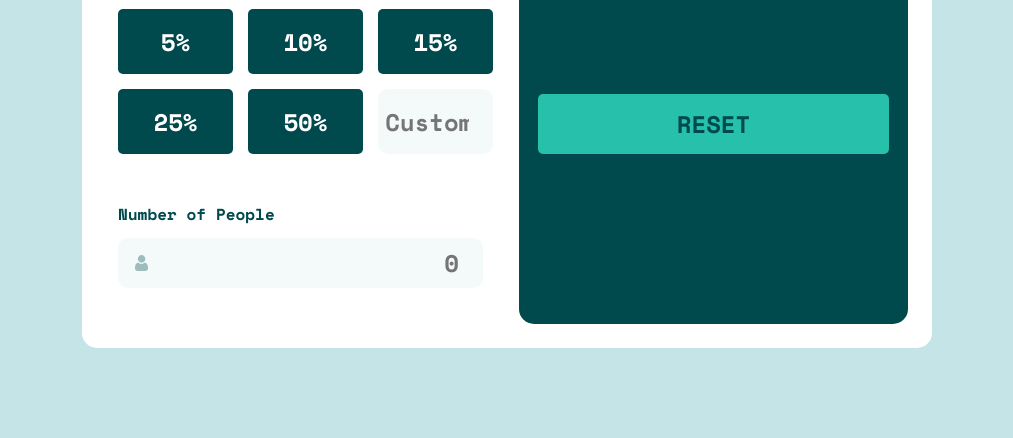
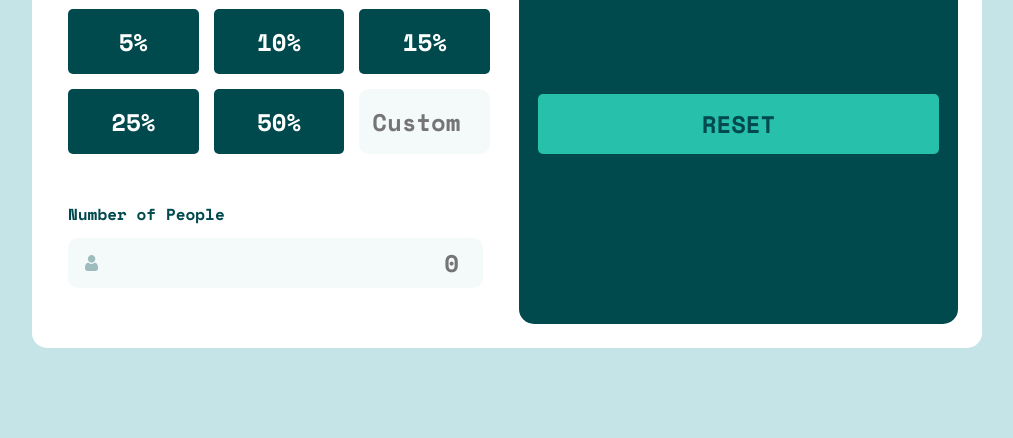
Before and after one commit to arthsabino/Tip-Calculator, a plain HTML site: page index.html in a window 1280 px wide. Shown: the part 461-899 px from the top of the page, without its empty margins (133-1146 px from the left). Drawn offline with nearby package versions, Linux system fonts and the light colour scheme.

Commit message:
Increase max-width of card-container to view custom label input

```diff
--- a/style.css
+++ b/style.css
@@ -3,7 +3,7 @@
 :root {
     --font-size: 24px;
     --mobile-width: 375px;
-    --desktop-width: 850px;
+    --desktop-width: 950px;
     --strong-cyan: hsl(172, 67%, 45%);
     --very-dark-cyan: hsl(183, 100%, 15%);
     --dark-grayish-cyan1: hsl(186, 14%, 43%);
```
